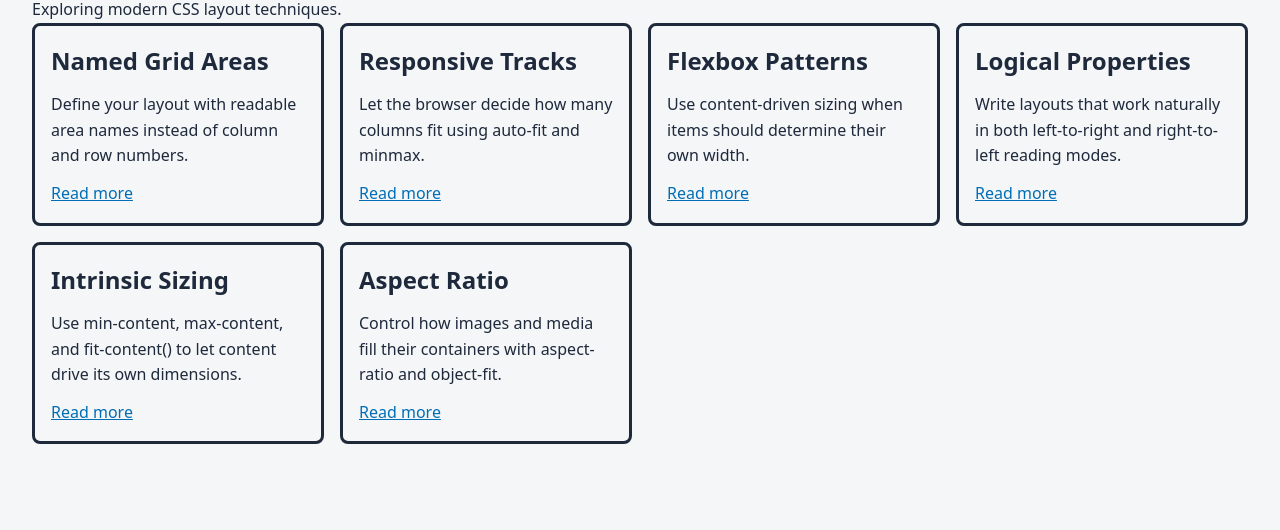
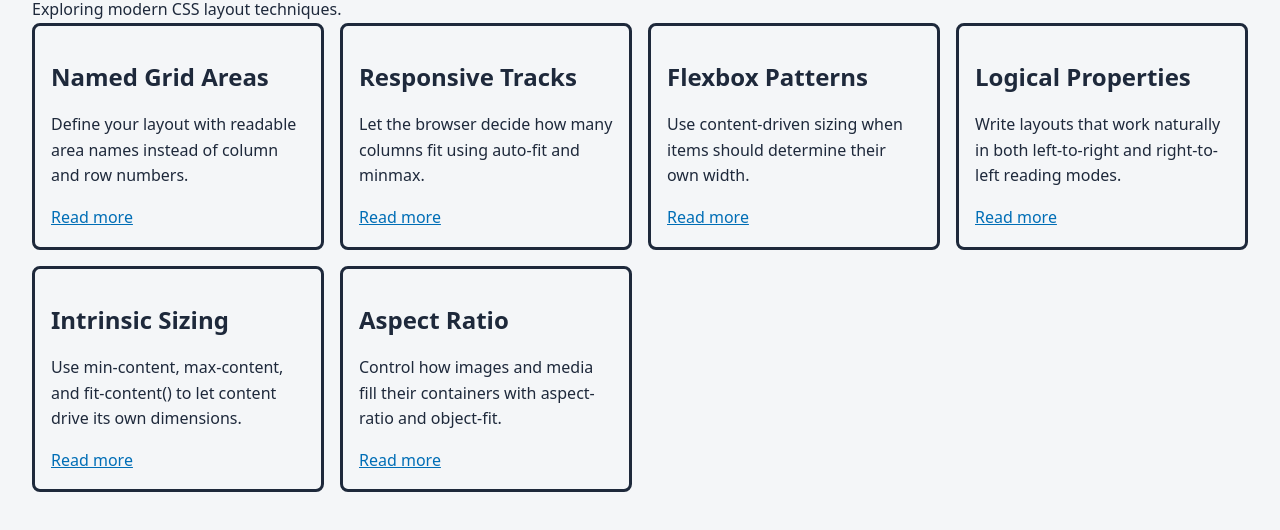
Before and after one commit to CatsRun/wdd331-portfolio, a plain HTML site: page unit-4/grid-layout/cards.html in a window 1280 px wide. Shown: the part 86-616 px from the top of the page. Drawn offline with Linux system fonts and the light colour scheme.

Commit message:
more on subgrid

```diff
--- a/unit-4/grid-layout/cards.css
+++ b/unit-4/grid-layout/cards.css
@@ -39,7 +39,7 @@
 
   /* ***With subgrid*** */
 
-  .card-grid {
+  /* .card-grid {
     display: grid;
     grid-template-columns: repeat(auto-fit, minmax(min(240px, 100%), 1fr));
     grid-template-rows: auto 1fr auto;
@@ -48,33 +48,41 @@
   }
 
   .card {
-    grid-row: span 3;
+    grid-row: span 4;
     display: grid;
     grid-template-rows: subgrid;
     gap: 0.75rem;
   }
   div {
     display: contents;
+  } */
+
+  /* ***With @support *** */
+  .card-grid {
+    display: grid;
+    grid-template-columns: repeat(auto-fit, minmax(min(240px, 100%), 1fr));
+    gap: 1rem;
+    align-items: stretch;
   }
 
-  /* ***With @support *** */
-  /* @supports (grid-template-rows: subgrid) {
+  .card {
+    display: grid;
+    grid-template-rows: auto 1fr auto;
+    > div:not([aria-hidden='true']) {
+      display: contents;
+    }
+  }
+
+  @supports (grid-template-rows: subgrid) {
     .card-grid {
-      display: grid;
-      grid-template-columns: repeat(auto-fit, minmax(min(240px, 100%), 1fr));
-      grid-template-rows: auto 1fr auto;
-      gap: 1rem;
+      grid-template-rows: auto auto 1fr auto;
       align-items: stretch;
     }
 
     .card {
-      grid-row: span 3;
+      grid-row: span 4;
       display: grid;
       grid-template-rows: subgrid;
-      gap: 0.75rem;
     }
-    div {
-      display: contents;
-    }
-  } */
+  }
 }
```
